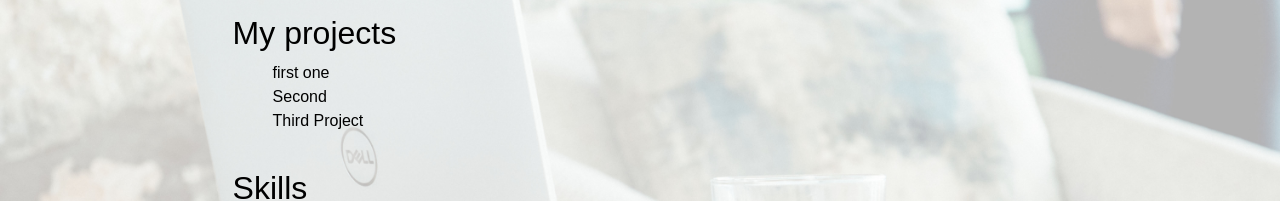
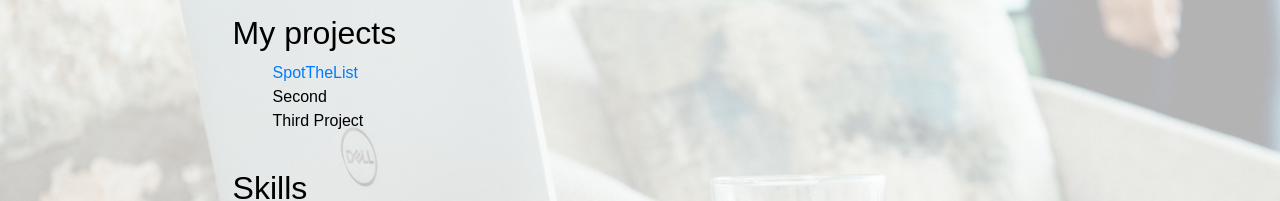
Before and after one commit to Dawidx3p/Portfolio1, a React (Create React App) app: page / in a window 1280 px wide. Shown: the part 298-499 px from the top of the page. Built offline with nearby package versions, Linux system fonts and the light colour scheme.

Commit message:
add the first project and change title

```diff
--- a/public/index.html
+++ b/public/index.html
@@ -24,7 +24,7 @@
       work correctly both with client-side routing and a non-root public URL.
       Learn how to configure a non-root public URL by running `npm run build`.
     -->
-    <title>React App</title>
+    <title>Portfolio</title>
   </head>
   <body>
     <noscript>You need to enable JavaScript to run this app.</noscript>
--- a/src/components/MyProjects/MyProjects.js
+++ b/src/components/MyProjects/MyProjects.js
@@ -6,7 +6,8 @@ export default function MyProjects() {
         <Row>
             <Col>
                 <h2>My projects</h2>
-                <ul><li>first one</li>
+                <ul>
+                <li><a href="spotthelist.tk">SpotTheList</a></li>
                 <li>Second</li>
                 <li>Third Project</li></ul>
             </Col>
```
